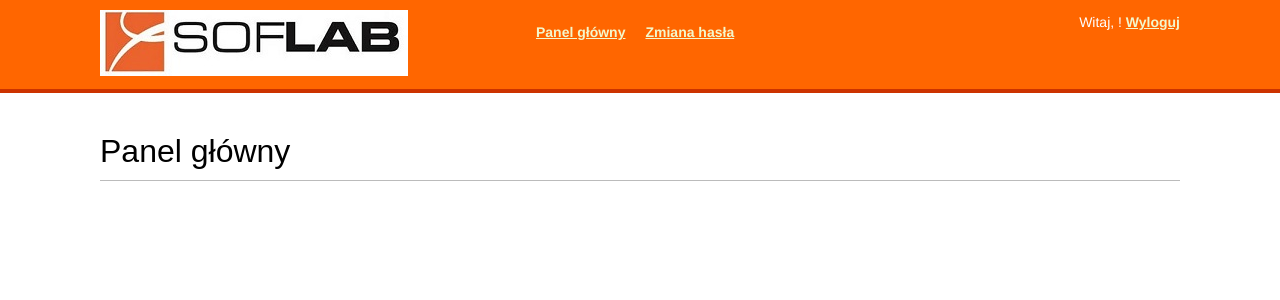
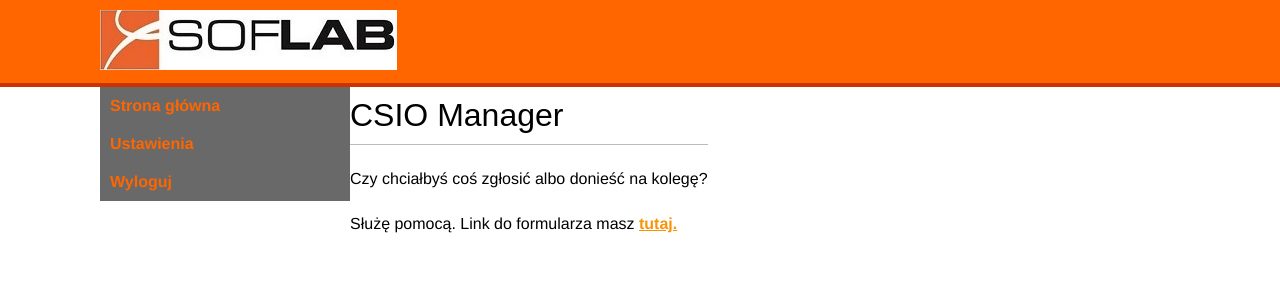
Before and after one commit to jbadysiak/DjangoApp, a Django app: page /csio/dashboard/ in a window 1280 px wide. Shown: the top 300 px of the page. Run offline with Django 3.2, Linux system fonts and the light colour scheme; a user stored in the database is signed in; some web fonts are replaced.

Commit message:
New login and home page

```diff
--- a/csio/static/css/base.css
+++ b/csio/static/css/base.css
@@ -41,44 +41,51 @@ ol {
     background:#FF6600;
     color:#fff;
     border-bottom:4px solid #CC3300;
-    overflow:auto;
+    overflow: auto;
 }
 
 #header .logo {
     float:left;
-    margin-right:10%;
 }
 
-#header ul.menu {
-    list-style: none;
-    float:left;
-    margin:0;
-    padding: 10px;
-}
-#header ul.menu li {
-    float:left;
-    padding:4px 10px;
+#container{
+    margin-top: 10px;
+    margin: auto;
+    padding: 0px 100px;
 }
 
-#header ul.menu li.selected a, #header ul.menu li.selected a:hover {
-    color:#FF6600;
-    font-weight:bold;
+#sidebar{
+    float: left;
+    width: 250px;
 }
 
-#header a {
-    color:#f3f7cc;
-}
-#header a:hover {
-    color:#ffffff;
+#sidebar a {
+    color: #FF6600;
+    text-decoration: none;
 }
 
-#header .user {
-    float:right;
-    padding-top:4px;
+#sidebar a:hover{
+    color: #FF8B00;
+    text-decoration: none;
+}
+
+#sidebar ul{
+    list-style-type: none;
+    padding: 0px;
+    margin: auto;
+}
+
+#sidebar li{
+    padding: 10px;
+    background: #696969;
+}
+
+#sidebar li:hover{
+    background: #696990;
 }
 
 #content {
-    padding:30px 100px;
+    float: left;
 }
 
 /* forms */
--- a/csio/templates/base.html
+++ b/csio/templates/base.html
@@ -9,29 +9,28 @@
 <body>
 <div id="header">
     <span class="logo"><img src="{% static "img/logo.jpg" %}"></span>
-    {% if request.user.is_authenticated %}
-        <ul class="menu">
-            <li {% if section == "dashboard" %}class="selected"{% endif %}>
-                <a href="{% url "dashboard" %}">Panel główny</a>
-            </li>
-            <li {% if  section == "password_change" %}class="selected"{% endif %}>
-                <a href="{% url "password_change" %}">Zmiana hasła</a>
-            </li>
-        </ul>
-    {% endif %}
+</div>
 
+<div id="container">
+    <div id="sidebar">
+        <ul>
+            <a href="{% url "dashboard" %}">
+                <li>Strona główna</li>
+            </a>
+            <a href="{% url "password_change" %}">
+                <li>Ustawienia</li>
+            </a>
             <span class="user">
                 {% if request.user.is_authenticated %}
-        Witaj, {{ request.user.first_name }}!
-        <a href="{% url "logout" %}">Wyloguj</a>
-    {% else %}
-        <a href="{% url "login" %}">Zaloguj</a>
+                    <a href="{% url "logout_then_login" %}"><li>Wyloguj</li></a>
                 {% endif %}
             </span>
+        </ul>
     </div>
     <div id="content">
         {% block content %}
         {% endblock %}
     </div>
+</div>
 </body>
 </html>
--- a/csio/templates/csio/dashboard.html
+++ b/csio/templates/csio/dashboard.html
@@ -1,10 +1,11 @@
 {% extends "base.html" %}
 
 {% block title %}
-    Panel główny
+    Strona główna
 {% endblock %}
 
 {% block content %}
-    <h1>Panel główny</h1>
-
+    <h1>CSIO Manager</h1>
+    <p>Czy chciałbyś coś zgłosić albo donieść na kolegę?</p>
+    <p>Służę pomocą. Link do formularza masz <a href="">tutaj.</a></p>
 {% endblock %}
--- a/csio/templates/login.html
+++ b/csio/templates/login.html
@@ -7,7 +7,7 @@
     <link href="{% static "css/login.css" %}" rel="stylesheet">
 </head>
 <body>
-
+<div id="login-block">
 <div id="panel">
     <span class="logo"><img src="{% static "img/logo.jpg" %}"/></span>
     {% if request.user.is_authenticated %}
@@ -18,5 +18,6 @@
         {% endblock %}
     {% endif %}
 </div>
+</div>
 </body>
 </html>
--- a/csio/templates/registration/logged_out.html
+++ b/csio/templates/registration/logged_out.html
@@ -1,10 +1,10 @@
 {% extends "base.html" %}
 
 {% block title %}
-Wylogowanie
+    Wylogowanie
 {% endblock %}
 
 {% block content %}
-<h1>Wylogowanie</h1>
+    <h1>Wylogowanie</h1>
     <p>Zostałeś poprawnie wylogowany ze strony. Możesz zalogować się <a href="{% url "login" %}">ponownie</a></p>
 {% endblock %}
```
Also changed, not shown: other parts of csio/static/css/base.css (+0 -97 lines), csio/static/css/login.css (+24 -4 lines), csio/templates/csio/login.html (+10 -6 lines), csio/static/img/logo.jpg, db.sqlite3. Lines whose indentation alone changed are shown as unchanged.
